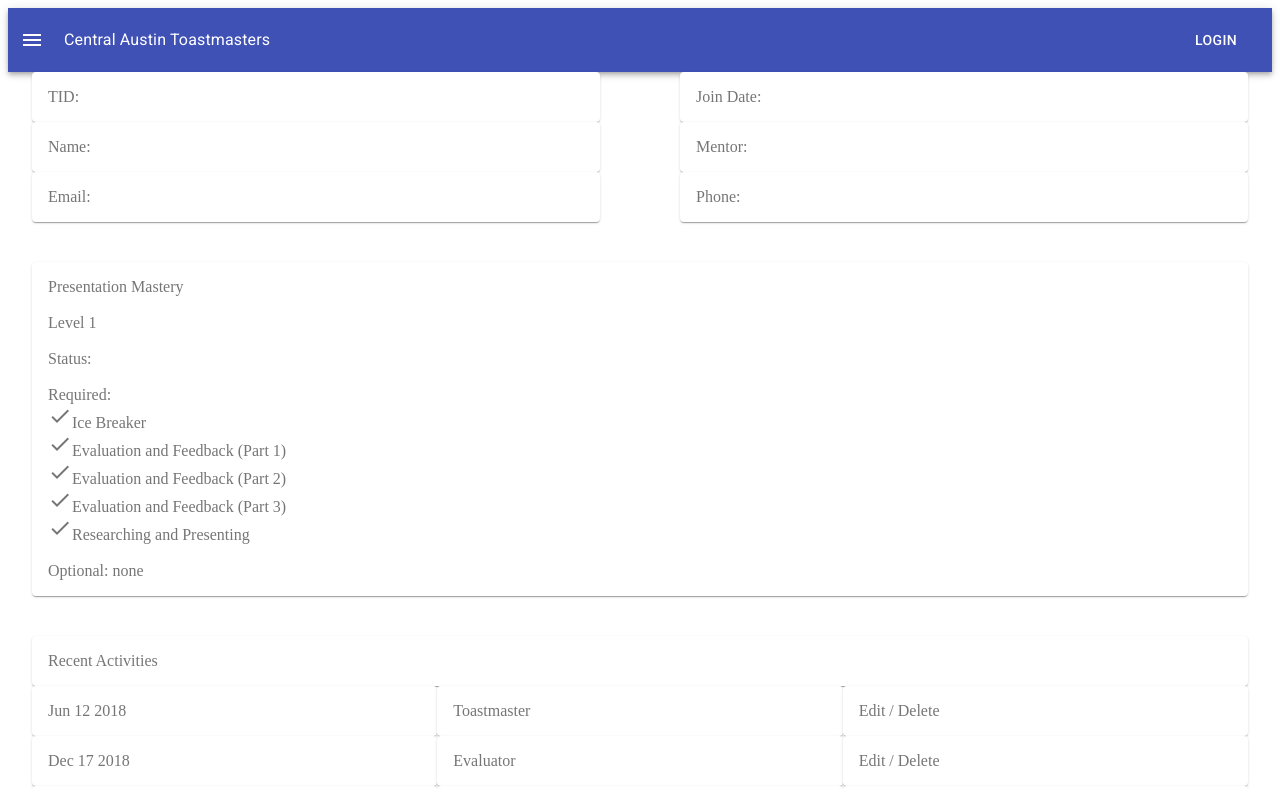
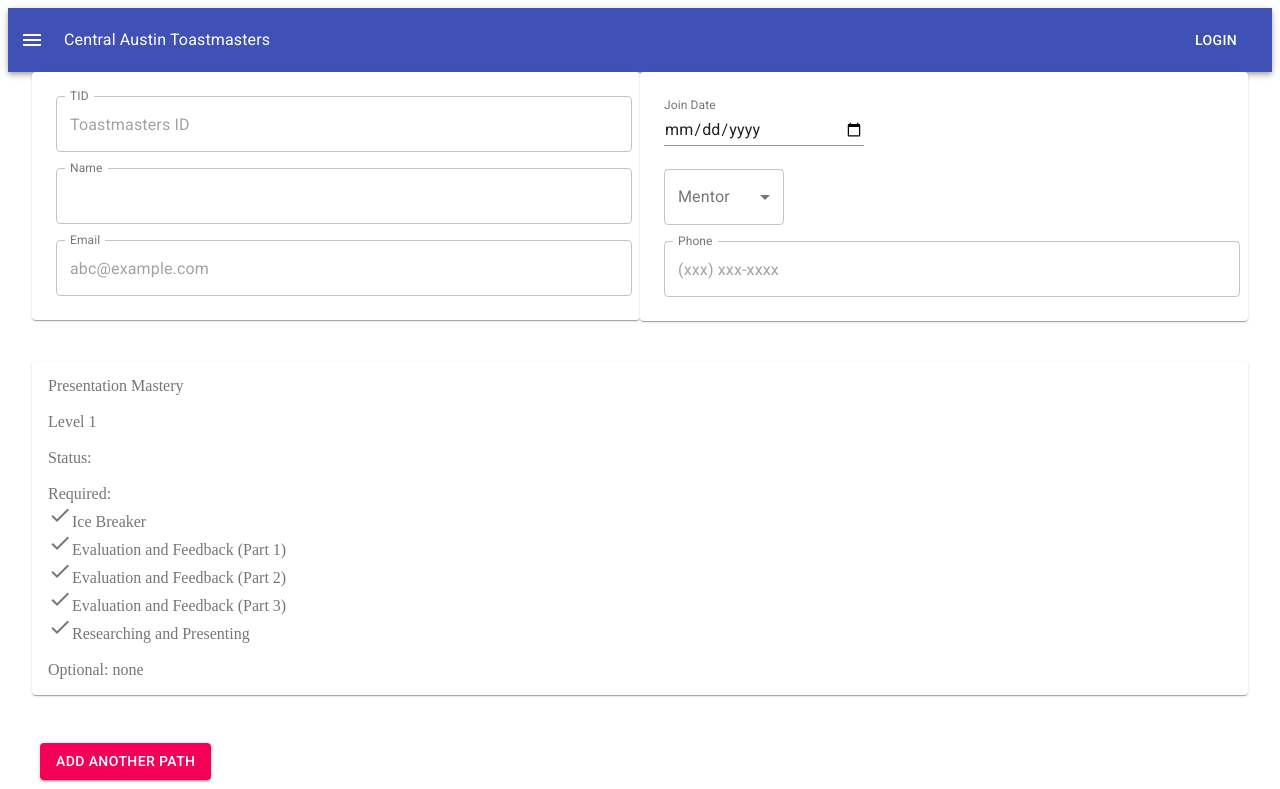
Before and after one commit to JessicaSung/speaking-club, a React (Create React App) app: page /#/edit in a window 1280 px wide. Shown: the top 789 px of the page. Built offline with nearby package versions, Linux system fonts and the light colour scheme.

Commit message:
added textfields, date picker, and dropdown to edit mode; additional styling

```diff
--- a/src/components/dash/Dashboard.js
+++ b/src/components/dash/Dashboard.js
@@ -10,7 +10,7 @@
     flexGrow: 1
   },
   paper: {
-    padding: theme.spacing.unit * 2,
+    padding: theme.spacing(2),
     textAlign: 'left',
     color: theme.palette.text.secondary
   }
@@ -18,7 +18,7 @@
 
 const pastDate = () => String(faker.date.past()).slice(4, 15);
 
-function Dashboard(props) {
+const Dashboard = props => {
   const { classes } = props;
 
   return (
@@ -86,7 +86,7 @@
       </Grid>
     </div>
   );
-}
+};
 
 Dashboard.propTypes = {
   classes: PropTypes.object.isRequired
--- /dev/null
+++ b/src/components/edit/AddPath.js
@@ -0,0 +1,31 @@
+import React from 'react';
+import PropTypes from 'prop-types';
+import { withStyles } from '@material-ui/core/styles';
+import Button from '@material-ui/core/Button';
+
+const styles = theme => ({
+  button: {
+    margin: theme.spacing(1),
+    justifyContent: 'center'
+  },
+  input: {
+    display: 'none'
+  }
+});
+
+const AddPath = props => {
+  const { classes } = props;
+  return (
+    <div justify="center">
+      <Button variant="contained" color="secondary" className={classes.button}>
+        Add Another Path
+      </Button>
+    </div>
+  );
+};
+
+AddPath.propTypes = {
+  classes: PropTypes.object.isRequired
+};
+
+export default withStyles(styles)(AddPath);
--- /dev/null
+++ b/src/components/edit/Datepicker.js
@@ -0,0 +1,43 @@
+import React from 'react';
+import PropTypes from 'prop-types';
+import { withStyles } from '@material-ui/core/styles';
+import TextField from '@material-ui/core/TextField';
+
+const styles = theme => ({
+  container: {
+    display: 'flex',
+    flexWrap: 'wrap',
+    marginTop: 10,
+    marginBottom: 15
+  },
+  textField: {
+    marginLeft: theme.spacing(1),
+    marginRight: theme.spacing(1),
+    width: 200
+  }
+});
+
+const Datepicker = props => {
+  const { classes, id, label } = props;
+
+  return (
+    <form className={classes.container} noValidate>
+      <TextField
+        id={id}
+        label={label}
+        type="date"
+        // defaultValue="date"
+        className={classes.textField}
+        InputLabelProps={{
+          shrink: true
+        }}
+      />
+    </form>
+  );
+};
+
+Datepicker.propTypes = {
+  classes: PropTypes.object.isRequired
+};
+
+export default withStyles(styles)(Datepicker);
--- /dev/null
+++ b/src/components/edit/Dropdown.js
@@ -0,0 +1,82 @@
+import React from 'react';
+import ReactDOM from 'react-dom';
+import PropTypes from 'prop-types';
+import { withStyles } from '@material-ui/core/styles';
+import Input from '@material-ui/core/Input';
+import OutlinedInput from '@material-ui/core/OutlinedInput';
+import InputLabel from '@material-ui/core/InputLabel';
+import MenuItem from '@material-ui/core/MenuItem';
+import FormControl from '@material-ui/core/FormControl';
+import Select from '@material-ui/core/Select';
+
+const styles = theme => ({
+  root: {
+    display: 'flex',
+    flexWrap: 'wrap'
+  },
+  formControl: {
+    margin: theme.spacing(1),
+    minWidth: 120
+  },
+  selectEmpty: {
+    marginTop: theme.spacing(2)
+  }
+});
+
+class Dropdown extends React.Component {
+  state = {
+    mentor: '',
+    labelWidth: 0
+  };
+
+  componentDidMount() {
+    this.setState({
+      labelWidth: ReactDOM.findDOMNode(this.InputLabelRef).offsetWidth
+    });
+  }
+
+  handleChange = event => {
+    this.setState({ [event.target.name]: event.target.value });
+  };
+
+  render() {
+    const { classes } = this.props;
+
+    return (
+      <form className={classes.root} autoComplete="off">
+        <FormControl variant="outlined" className={classes.formControl}>
+          <InputLabel
+            ref={ref => {
+              this.InputLabelRef = ref;
+            }}
+            htmlFor="outlined-mentor-simple"
+          >
+            Mentor
+          </InputLabel>
+          <Select
+            value={this.state.mentor}
+            onChange={this.handleChange}
+            input={
+              <OutlinedInput
+                labelWidth={this.state.labelWidth}
+                name="mentor"
+                id="outlined-mentor-simple"
+              />
+            }
+          >
+            <MenuItem value="">None</MenuItem>
+            <MenuItem value={10}>Isaac Lee</MenuItem>
+            <MenuItem value={20}>Jessica Sung</MenuItem>
+            <MenuItem value={30}>Ryan Comer</MenuItem>
+          </Select>
+        </FormControl>
+      </form>
+    );
+  }
+}
+
+Dropdown.propTypes = {
+  classes: PropTypes.object.isRequired
+};
+
+export default withStyles(styles)(Dropdown);
--- a/src/components/edit/EditProfile.js
+++ b/src/components/edit/EditProfile.js
@@ -1,9 +1,13 @@
-import React from 'react';
+import React, { Component } from 'react';
 import PropTypes from 'prop-types';
 import { withStyles } from '@material-ui/core/styles';
 import Paper from '@material-ui/core/Paper';
 import Grid from '@material-ui/core/Grid';
 import faker from 'faker';
+import AddPath from './AddPath';
+import Datepicker from './Datepicker';
+import Dropdown from './Dropdown';
+import Textfield from './Textfield';
 
 const styles = theme => ({
   root: {
@@ -18,72 +22,40 @@
 
 const pastDate = () => String(faker.date.past()).slice(4, 15);
 
-// const FormRow = props => {
-//   const { classes } = props;
-
-//   return (
-//     <React.Fragment>
-//       <Grid item xs={4}>
-//         <Paper>item</Paper>
-//       </Grid>
-//       <Grid item xs={4}>
-//         <Paper>item</Paper>
-//       </Grid>
-//       <Grid item xs={4}>
-//         <Paper>item</Paper>
-//       </Grid>
-//     </React.Fragment>
-//   );
-// };
-
-// FormRow.propTypes = {
-//   classes: PropTypes.object.isRequired
-// };
-
-// const ActivityGrid = props => {
-//   const { classes } = props;
-
-//   console.log('ActivityGrid', classes);
-
-//   return (
-//     <div>
-//       <Grid container spacing={8}>
-//         <Grid container item xs={12} spacing={24}>
-//           <FormRow classes={classes} />
-//         </Grid>
-//         <Grid container item xs={12} spacing={24}>
-//           <FormRow classes={classes} />
-//         </Grid>
-//         <Grid container item xs={12} spacing={24}>
-//           <FormRow classes={classes} />
-//         </Grid>
-//       </Grid>
-//     </div>
-//   );
-// };
-
-// ActivityGrid.propTypes = {
-//   classes: PropTypes.object.isRequired
-// };
-
-function EditProfile(props) {
-  const { classes } = props;
-
-  console.log('editprofile', classes);
+class EditProfile extends Component {
+  render() {
+    const { classes } = this.props;
 
     return (
       <div className={classes.root}>
-      <Grid container spacing={10}>
+        <Grid container spacing={0}>
           <Grid item xs>
-          <Paper className={classes.paper}>TID:</Paper>
-          <Paper className={classes.paper}>Name:</Paper>
-          <Paper className={classes.paper}>Email:</Paper>
+            <Paper className={classes.paper}>
+              <Textfield id="tid" label="TID" placeholder="Toastmasters ID" />
+              <Textfield id="name" label="Name" placeholder="" />
+              <Textfield
+                id="email"
+                label="Email"
+                placeholder="abc@example.com"
+              />
+            </Paper>
           </Grid>
           <Grid item xs>
-          <Paper className={classes.paper}>Join Date:</Paper>
-          <Paper className={classes.paper}>Mentor:</Paper>
-          <Paper className={classes.paper}>Phone:</Paper>
+            <Paper className={classes.paper}>
+              {/* 2nd column of the first section */}
+              <Datepicker id="join-date" label="Join Date" />
+              <Dropdown />
+              <Textfield
+                id="phone"
+                label="Phone"
+                placeholder="(xxx) xxx-xxxx"
+              />
+            </Paper>
           </Grid>
+        </Grid>
+
+        <Grid container spacing={10}>
+          <Grid item xs />
         </Grid>
         {/*Beginning of second section*/}
         <Grid container spacing={10}>
@@ -97,14 +69,14 @@
               <br /> Required: <br />
               <i className="material-icons">check</i>Ice Breaker
               <br />
-            <i className="material-icons">check</i>Evaluation and Feedback (Part
-            1)
+              <i className="material-icons">check</i>Evaluation and Feedback
+              (Part 1)
               <br />
-            <i className="material-icons">check</i>Evaluation and Feedback (Part
-            2)
+              <i className="material-icons">check</i>Evaluation and Feedback
+              (Part 2)
               <br />
-            <i className="material-icons">check</i>Evaluation and Feedback (Part
-            3)
+              <i className="material-icons">check</i>Evaluation and Feedback
+              (Part 3)
               <br />
               <i className="material-icons">check</i>Researching and Presenting{' '}
               <br />
@@ -112,11 +84,16 @@
             </Paper>
           </Grid>
         </Grid>
+        <Grid container spacing={10}>
+          <Grid item xs={12}>
+            <AddPath />
+          </Grid>
+        </Grid>
         {/*Beginning of third section*/}
         <Grid container spacing={10}>
           <Grid item xs={12}>
             <Paper className={classes.paper}>Recent Activities</Paper>
-          {/*<Paper className={classes.paper}>(member timeline)</Paper>*/}
+
             {/* column 1 of recent activities */}
           </Grid>
         </Grid>
@@ -159,6 +136,7 @@
       </div>
     );
   }
+}
 
 EditProfile.propTypes = {
   classes: PropTypes.object.isRequired
--- /dev/null
+++ b/src/components/edit/Textfield.js
@@ -0,0 +1,55 @@
+import React, { Component } from 'react';
+import PropTypes from 'prop-types';
+import { withStyles } from '@material-ui/core/styles';
+import TextField from '@material-ui/core/TextField';
+
+const styles = theme => ({
+  container: {
+    display: 'flex',
+    flexWrap: 'wrap'
+  },
+  textField: {
+    marginLeft: theme.spacing(1),
+    marginRight: theme.spacing(1)
+  },
+  dense: {
+    marginTop: 16
+  },
+  menu: {
+    width: 200
+  }
+});
+
+class Textfield extends Component {
+  handleChange = name => event => {
+    this.setState({
+      [name]: event.target.value
+    });
+  };
+
+  render() {
+    const { id, label, placeholder } = this.props;
+
+    return (
+      <TextField
+        id={id}
+        label={label}
+        style={{ margin: 8 }}
+        placeholder={placeholder}
+        // helperText="Some important text"
+        fullWidth
+        margin="normal"
+        variant="outlined"
+        InputLabelProps={{
+          shrink: true
+        }}
+      />
+    );
+  }
+}
+
+Textfield.propTypes = {
+  classes: PropTypes.object.isRequired
+};
+
+export default withStyles(styles)(Textfield);
--- a/src/components/members/MemberSearch.js
+++ b/src/components/members/MemberSearch.js
@@ -8,8 +8,8 @@
 
 const styles = theme => ({
   textField: {
-    marginLeft: theme.spacing.unit,
-    marginRight: theme.spacing.unit,
+    marginLeft: theme.spacing(1),
+    marginRight: theme.spacing(1),
     width: 200
   }
 });
--- a/src/components/members/MemberTable.js
+++ b/src/components/members/MemberTable.js
@@ -80,7 +80,7 @@
 const styles = theme => ({
   root: {
     width: '100%',
-    marginTop: theme.spacing.unit * 3
+    marginTop: theme.spacing(3)
   },
   table: {
     minWidth: 1020
--- a/src/components/members/SearchBar.js
+++ b/src/components/members/SearchBar.js
@@ -22,12 +22,12 @@
     marginLeft: 0,
     width: '100%',
     [theme.breakpoints.up('sm')]: {
-      marginLeft: theme.spacing.unit,
+      marginLeft: theme.spacing(1),
       width: 'auto'
     }
   },
   searchIcon: {
-    width: theme.spacing.unit * 9,
+    width: theme.spacing(9),
     height: '100%',
     position: 'absolute',
     pointerEvents: 'none',
@@ -40,10 +40,10 @@
     width: '100%'
   },
   inputInput: {
-    paddingTop: theme.spacing.unit,
-    paddingRight: theme.spacing.unit,
-    paddingBottom: theme.spacing.unit,
-    paddingLeft: theme.spacing.unit * 10,
+    paddingTop: theme.spacing(1),
+    paddingRight: theme.spacing(1),
+    paddingBottom: theme.spacing(1),
+    paddingLeft: theme.spacing(10),
     transition: theme.transitions.create('width'),
     width: '100%',
     [theme.breakpoints.up('sm')]: {
```
Lines whose indentation alone changed are shown as unchanged.
